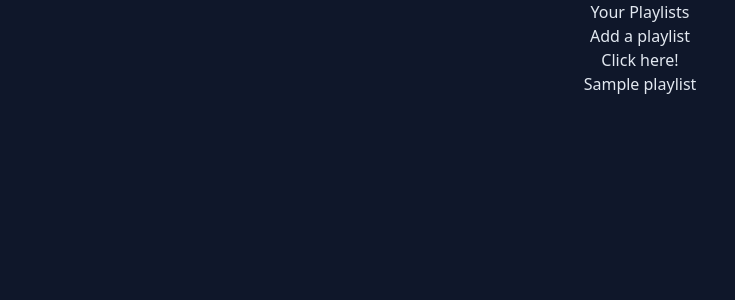
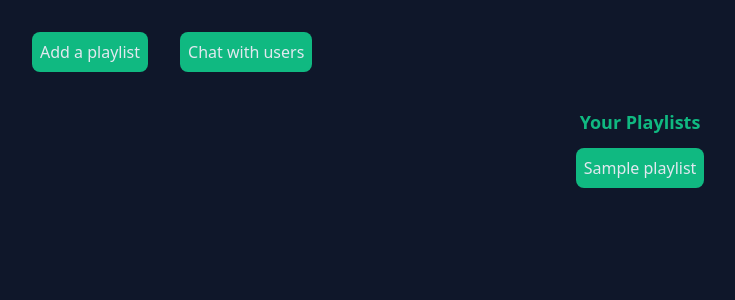
Before and after one commit to tayliewhitworth/spotify_playlists, a Flask app: template templates/playlists.html in a window 1280 px wide. Shown: the top 300 px of the page, without its empty margins (0-735 px from the left). Run offline with Flask 3, Linux system fonts and the light colour scheme; the template is opened without the code that fills it: most values are stand-ins (such as "Sample title", 1, 10 or a date in 2020).

Commit message:
Working on styling

```diff
--- a/static/css/styles.css
+++ b/static/css/styles.css
@@ -526,6 +526,14 @@ video {
   position: static;
 }
 
+.m-2 {
+  margin: 0.5rem;
+}
+
+.m-4 {
+  margin: 1rem;
+}
+
 .mx-auto {
   margin-left: auto;
   margin-right: auto;
@@ -533,6 +541,10 @@ video {
 
 .mb-2 {
   margin-bottom: 0.5rem;
+}
+
+.mb-4 {
+  margin-bottom: 1rem;
 }
 
 .block {
@@ -567,6 +579,10 @@ video {
   gap: 0.75rem;
 }
 
+.gap-4 {
+  gap: 1rem;
+}
+
 .space-y-4 > :not([hidden]) ~ :not([hidden]) {
   --tw-space-y-reverse: 0;
   margin-top: calc(1rem * calc(1 - var(--tw-space-y-reverse)));
@@ -593,6 +609,11 @@ video {
 .bg-emerald-400 {
   --tw-bg-opacity: 1;
   background-color: rgb(52 211 153 / var(--tw-bg-opacity));
+}
+
+.bg-emerald-500 {
+  --tw-bg-opacity: 1;
+  background-color: rgb(16 185 129 / var(--tw-bg-opacity));
 }
 
 .bg-emerald-600 {
@@ -710,6 +731,11 @@ video {
   color: rgb(52 211 153 / var(--tw-text-opacity));
 }
 
+.text-emerald-500 {
+  --tw-text-opacity: 1;
+  color: rgb(16 185 129 / var(--tw-text-opacity));
+}
+
 .text-emerald-600 {
   --tw-text-opacity: 1;
   color: rgb(5 150 105 / var(--tw-text-opacity));
@@ -739,6 +765,12 @@ video {
   --tw-shadow: 0 1px 3px 0 rgb(0 0 0 / 0.1), 0 1px 2px -1px rgb(0 0 0 / 0.1);
   --tw-shadow-colored: 0 1px 3px 0 var(--tw-shadow-color), 0 1px 2px -1px var(--tw-shadow-color);
   box-shadow: var(--tw-ring-offset-shadow, 0 0 #0000), var(--tw-ring-shadow, 0 0 #0000), var(--tw-shadow);
+}
+
+.transition-colors {
+  transition-property: color, background-color, border-color, text-decoration-color, fill, stroke;
+  transition-timing-function: cubic-bezier(0.4, 0, 0.2, 1);
+  transition-duration: 150ms;
 }
 
 .hover\:bg-emerald-700:hover {
--- a/templates/playlists.html
+++ b/templates/playlists.html
@@ -1,13 +1,23 @@
 {% extends 'base.html' %} {% block head %}
 <title>Playlists</title>
 {% endblock %} {% block body %}
-<div class="flex flex-col items-center justify-center">
-  <h1>Your Playlists</h1>
-  <p>Add a playlist</p>
-  <span><a href="/chatbot">Click here!</a></span>
-  <ul>
+<div class="flex flex-col items-center justify-center gap-3 m-2">
+  <div class="self-start m-4 flex gap-4 items-center">
+    <a class="bg-emerald-500 rounded-lg p-2 m-2" href="/chatbot"
+      >Add a playlist</a
+    >
+    <a class="bg-emerald-500 rounded-lg p-2 m-2" href="/chatroom"
+      >Chat with users</a
+    >
+  </div>
+  <h1 class="text-emerald-500 font-bold text-lg">Your Playlists</h1>
+  <ul class="flex flex-col gap-3">
     {% for playlist in playlists %}
-    <li><a href="/playlist/{{ playlist }}">{{ playlist }}</a></li>
+    <li
+      class="bg-emerald-500 rounded-lg p-2 hover:bg-emerald-700 transition-colors"
+    >
+      <a href="/playlist/{{ playlist }}">{{ playlist }}</a>
+    </li>
     <!-- <li>{{ playlist }}</li> -->
     {% endfor %}
   </ul>
```
Also changed, not shown: templates/playlist.html (+11 -11 lines).
